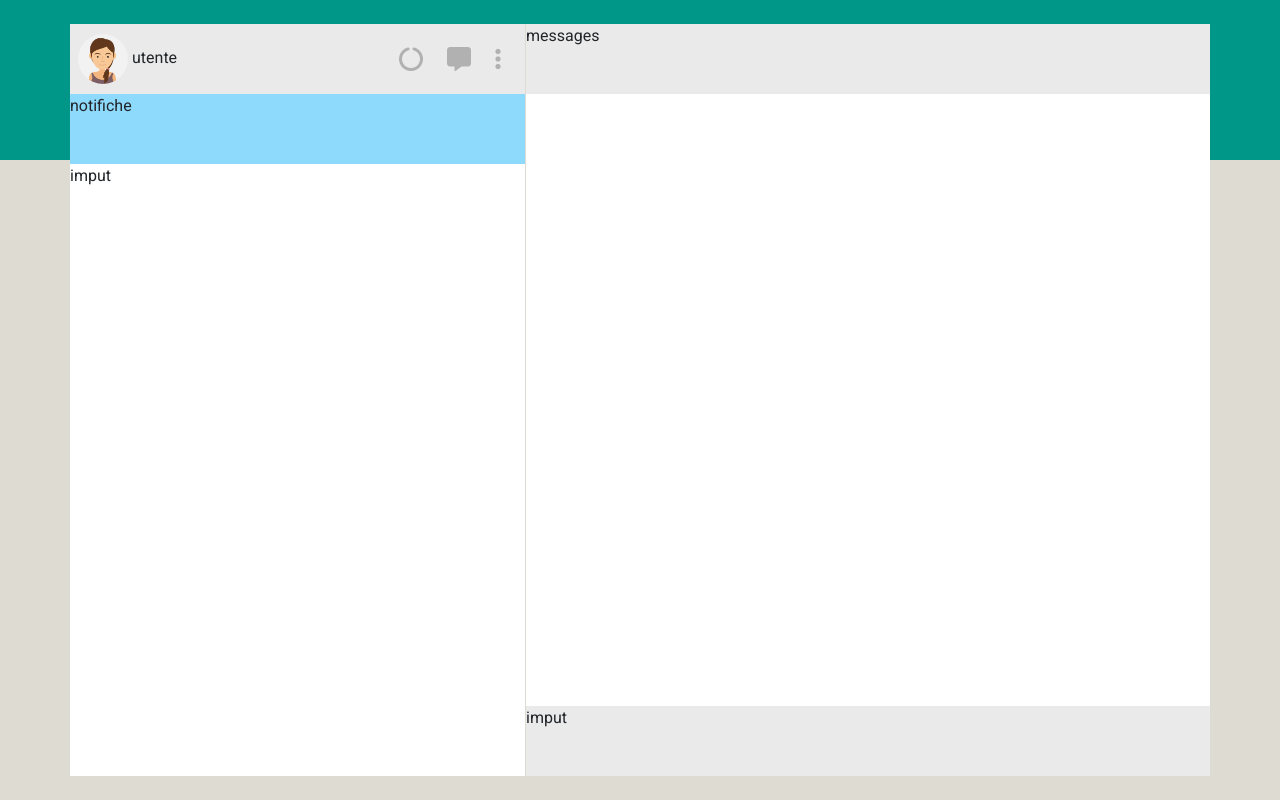
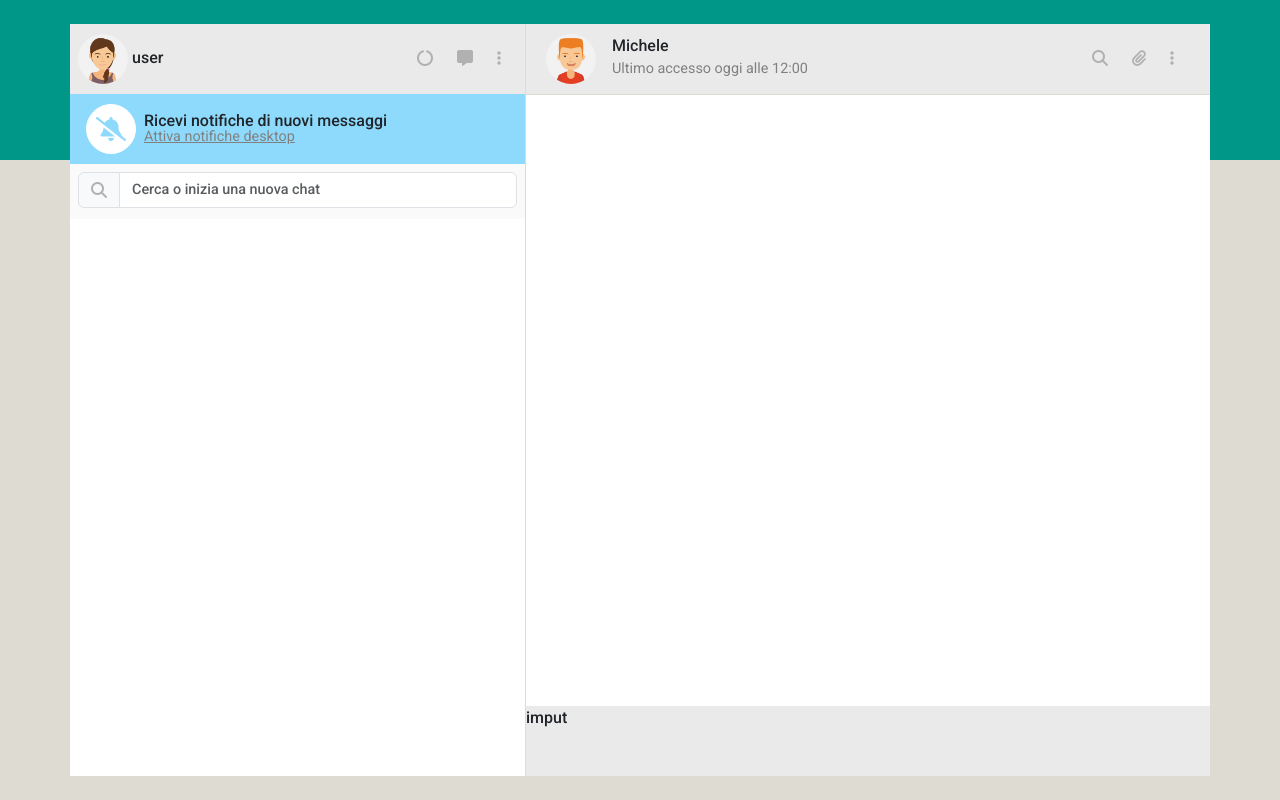
Before and after one commit to RiccardoMarroni/vue-boolzapp, a plain HTML site: page index.html in a window 1280 px wide. Drawn offline with nearby package versions, Linux system fonts and the light colour scheme; files whose address does not match are found by name.

Commit message:
page layout without contact

```diff
--- a/css/style.css
+++ b/css/style.css
@@ -3,16 +3,17 @@
     --mr-bg-secondary: #DDDBD2;
     --mr-bg-toolbar: #EAEAEA;
     --mr-bg-notification: #8EDAFC;
+    --mr-bg-imput: #FAFAFA;
     --mr-bg-active: #E9EBEB;
     --mr-fontawesome-color: #B1B1B1;
-    --mr-graytext: #BDCBD9;
+    --mr-graytext: gray;
     --mr-white: #FFFFFF;
     --mr-black: #000000;
 }
 
 body {
-    font-family: "Roboto", sans-serif;
-    font-weight: 400;
+     font-family: "Roboto", sans-serif;
+    font-weight: 500;
     font-style: normal;
 }
 
@@ -26,10 +27,24 @@ body {
     background: linear-gradient(180deg, var(--mr-bg-primary) 20%, var(--mr-bg-secondary) 20%);
 }
 
+
+/* CONTACTS */
+#contacts {
+    width: 40%;
+    border-right: 1px solid var(--mr-bg-secondary);
+}
+
+#contacts img {
+    height: 50px;
+}
+
+.toolbar i {
+    color: var(--mr-fontawesome-color);
+    font-size: 1rem;
+}
 .toolbar {
     height: 70px;
     background-color: var(--mr-bg-toolbar);
-
 }
 
 .bell {
@@ -45,37 +60,55 @@ body {
     color: var(--mr-bg-notification);
 }
 
-/* CONTACTS */
-#contacts {
-    width: 40%;
-    border-right: 1px solid var(--mr-bg-secondary);
-}
-
-#contacts img {
-    height: 50px;
-}
-
-.toolbar i {
-    color: var(--mr-fontawesome-color);
-    font-size: 1.5rem;
-}
-
 .notification {
     height: 70px;
     background-color: var(--mr-bg-notification);
 }
 
+.notification :last-child {
+    line-height: 1rem;
+}
+
+.notification a {
+    color: var(--mr-graytext);
+    font-size: 0.9rem;
+    font-weight: 400;
+}
+
 .searchbar {
-    height: 50px;
+    height: 55px;
+    background-color: var(--mr-bg-imput);
+}
 
+.searchbar i {
+    color: var(--mr-fontawesome-color);
+}
+
+.searchbar input {
+    font-size: 0.9rem!important;
+    font-weight: 500!important;
 }
 
 .user-contacts {
-    height: calc(100% - 190px);
-    overflow-y: auto;
-    padding: 20px;
+    height: calc(100% - 195px);
+    overflow-y: scroll;
 }
 
+.user-contact {
+    border-bottom: 1px solid var(--mr-bg-secondary);
+    padding: 10px  20px;
+}
+
+.user-contact .specifics :last-child{
+    color: var(--mr-graytext);
+    font-size: 0.9rem;
+    font-weight: 400;
+}
+
+.hour {
+    color: var(--mr-graytext);
+    font-size: 0.9rem;
+}
 /* MESSAGES */
 
 
@@ -83,8 +116,12 @@ body {
     width: 60%;
 }
 
+#messages img {
+    height: 50px;
+}
+
 .chat {
     height: calc(100% - 140px);
-    overflow-y: auto;
+    overflow-y: scroll;
     padding: 20px;
 }
--- a/index.html
+++ b/index.html
@@ -27,29 +27,71 @@
                 <div class="toolbar p-2 d-flex align-items-center justify-content-between ">
                     <div class="avatar">
                         <div class="">
-                            <img class="rounded-circle img-fluid " src="./img/avatar_io.jpg" alt="">
-                            <span class="ps-1">utente</span>
+                            <img class="rounded-circle img-fluid " src="img/avatar_io.jpg" alt="">
+                            <span class="ps-1">user</span>
                         </div>
                     </div>
                     <div class="icons d-flex gap-4 pe-3 ">
-                        <i class="fa-solid fa-circle-notch"></i>
-                        <i class="fa-solid fa-message"></i>
-                        <i class="fa-solid fa-ellipsis-vertical"></i>
+                        <a href="#"><i class="fa-solid fa-circle-notch"></i></a>
+                        <a href="#"><i class="fa-solid fa-message"></i></a>
+                        <a href="#"><i class="fa-solid fa-ellipsis-vertical"></i></a>
                     </div>
                 </div>
-                <div class="notification">
-                    notifiche
+                <div class="notification px-3 d-flex gap-2 align-items-center ">
+                    <div class="bell d-flex align-items-center justify-content-center ">
+                        <i class="fa-solid fa-bell-slash"></i>
+                    </div>
+                    <div class="d-flex flex-column g-0 ">
+                        <span>Ricevi notifiche di nuovi messaggi</span>
+                        <a href="#">Attiva notifiche desktop</a>
+                    </div>
                 </div>
-                <div class="searchbar">
-                    imput
+                <div class="searchbar p-2 ">
+                    <div class="input-group mb-3">
+                        <span class="input-group-text" id="basic-addon1">
+                            <i class="fa-solid fa-magnifying-glass"></i>
+                        </span>
+                        <input type="text" class="form-control " placeholder="Cerca o inizia una nuova chat">
+                      </div>
                 </div>
-                <div class="user-contacts">
 
-                </div>
+
+                <!-- <div class="user-contacts" >
+                    <div class="user-contact d-flex justify-content-between " v-for="(contact, id) in contacts" :key="id">
+                        <div class="d-flex   ">
+                            <div class="avatar">
+                                <img class="rounded-circle img-fluid" :src="'img/' + contact.avatar" :alt="contact.name">
+                            </div>
+                            <div class="specifics px-3">
+                                <div>{{contact.name}}</div>
+                                <div>Ultimo messaggio invato</div>
+                            </div>
+                        </div>
+                        <div class="hour">12:00</div>
+                    </div>
+                </div> -->
+
+
             </div>
             <div class="" id="messages">
                 <div class="toolbar">
-                    messages
+                    <div class="user-contact d-flex justify-content-between align-items-center  ">
+                        <div class="d-flex   ">
+                            <div class="avatar">
+                                <img class="rounded-circle img-fluid" src="img/avatar_1.jpg"  alt="contact.name">
+                            </div>
+                            <div class="specifics px-3">
+                                <div>Michele</div>
+                                <div>Ultimo accesso oggi alle 12:00</div>
+                            </div>
+                        </div>
+                        <div class="icons d-flex gap-4 pe-3 ">
+                            <a href="#"><i class="fa-solid fa-magnifying-glass"></i></a>
+                            <a href="#"><i class="fa-solid fa-paperclip"></i></a>
+                            <a href="#"><i class="fa-solid fa-ellipsis-vertical"></i></a>
+
+                        </div>
+                    </div>
                 </div>
                 <div class="chat">
 
--- a/javascript/script.js
+++ b/javascript/script.js
@@ -3,19 +3,19 @@ import {contacts} from './data.js';
 const {createApp} = Vue;
 
 createApp({
-    data(){
-        return{
+    data() {
+        return {
             contacts: contacts,
-            activeContactId: 1
+            activeId: 1
         }
     },
-    methods:{
+    methods: {
 
     },
-    computed:{
+    computed: {
 
     },
-    mounted(){
-        console.log(this.contacts);
+    mounted() {
+
     }
 }).mount('#app');
```
